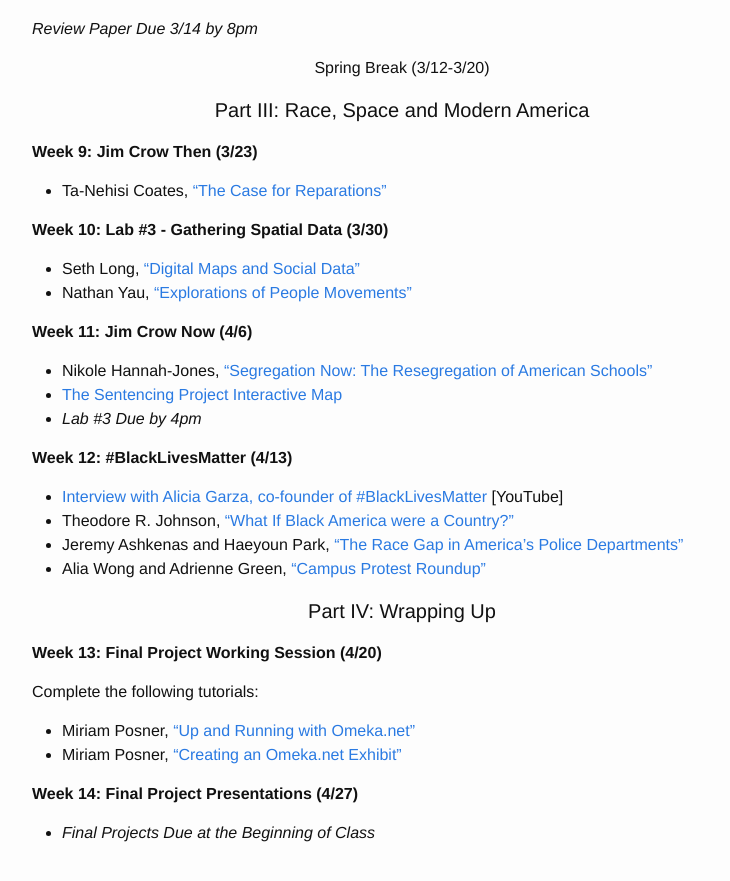
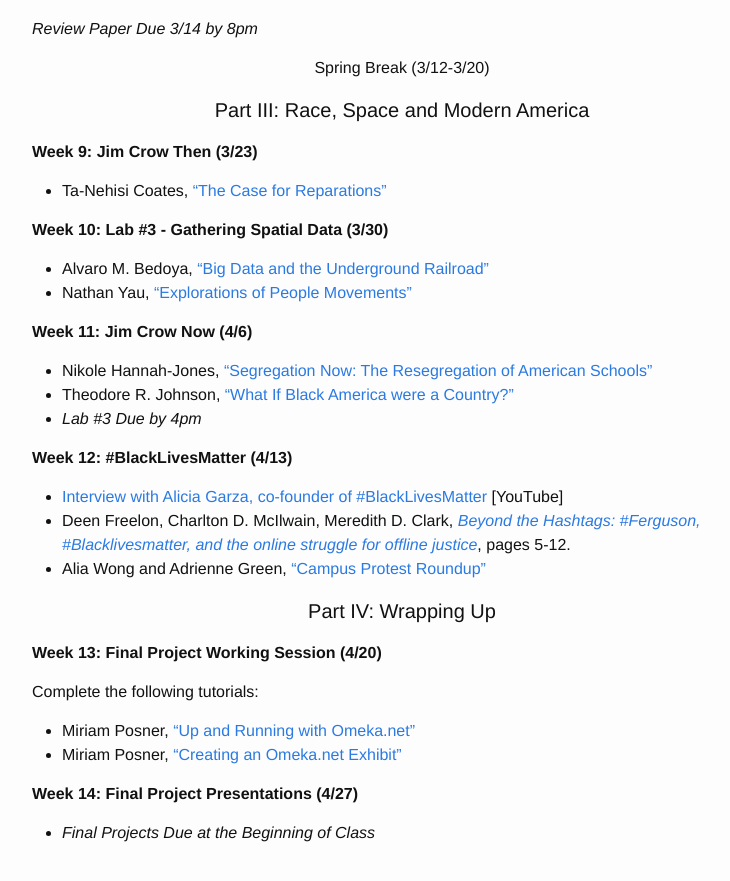
Before and after one commit to cblevins/mtp2016, a Jekyll site: the page built from schedule.md, in a window 1280 px wide and 900 px high, scrolled down 1409 px. Shown: the top 881 px of the window, without its empty margins (238-968 px from the left). Built offline with Jekyll 4.4.1, drawn with Linux system fonts in a browser that asks for light colours.

Commit message:
changed readings for part III of course

```diff
--- a/schedule.md
+++ b/schedule.md
@@ -71,20 +71,19 @@ order: 2
 
 **Week 10: Lab #3 - Gathering Spatial Data (3/30)**
 
-- Seth Long, ["Digital Maps and Social Data"](https://technaverbascripta.wordpress.com/2013/03/11/digital-maps-and-social-data/)
+- Alvaro M. Bedoya, ["Big Data and the Underground Railroad"](http://www.slate.com/articles/technology/future_tense/2014/11/big_data_underground_railroad_history_says_unfettered_collection_of_data.html)
 - Nathan Yau, ["Explorations of People Movements"](http://flowingdata.com/2014/07/30/explorations-of-people-movements-from-groups-to-the-individual/)
 
 **Week 11: Jim Crow Now (4/6)**
 
 - Nikole Hannah-Jones, ["Segregation Now: The Resegregation of American Schools"](https://www.propublica.org/article/segregation-now-the-resegregation-of-americas-schools)
-- [The Sentencing Project Interactive Map](http://www.sentencingproject.org/map/map.cfm)
+- Theodore R. Johnson, ["What If Black America were a Country?"]("http://www.theatlantic.com/international/archive/2014/10/what-if-black-america-were-a-country/380953/")
 - *Lab #3 Due by 4pm*
 
 **Week 12: #BlackLivesMatter (4/13)**
 
 - [Interview with Alicia Garza, co-founder of #BlackLivesMatter](https://www.youtube.com/watch?v=Y5WeJaNtMQs) [YouTube]
-- Theodore R. Johnson, ["What If Black America were a Country?"]("http://www.theatlantic.com/international/archive/2014/10/what-if-black-america-were-a-country/380953/")
-- Jeremy Ashkenas and Haeyoun Park, ["The Race Gap in America’s Police Departments"](http://www.nytimes.com/interactive/2014/09/03/us/the-race-gap-in-americas-police-departments.html)
+- Deen Freelon, Charlton D. McIlwain, Meredith D. Clark, *[Beyond the Hashtags: #Ferguson, #Blacklivesmatter, and the online struggle for offline justice](http://www.cmsimpact.org/sites/default/files/beyond_the_hashtags_2016.pdf)*, pages 5-12.
 - Alia Wong and Adrienne Green, ["Campus Protest Roundup"](http://www.theatlantic.com/education/archive/2016/01/campus-protest-roundup/417570/)
 
 
```
